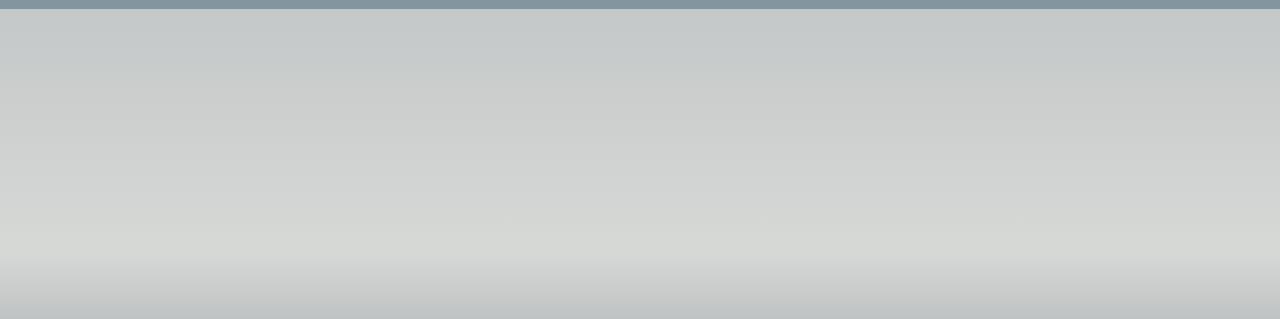
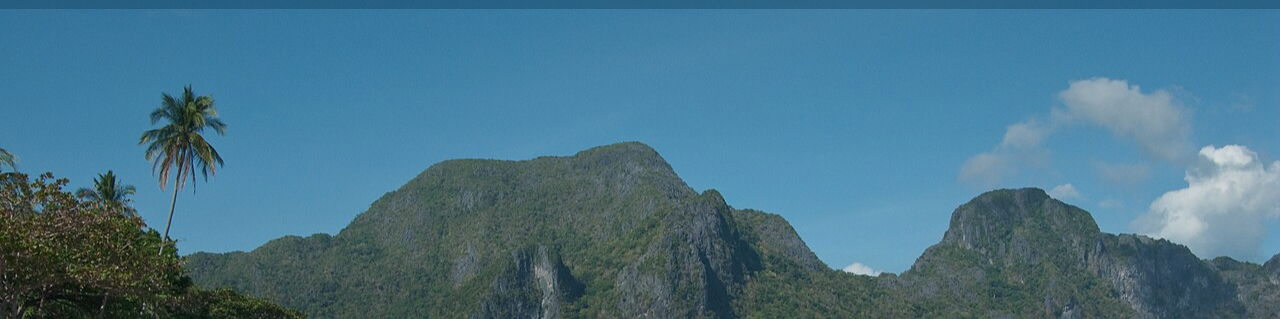
Before and after one commit to EnriqueD16/Landingpage, a plain HTML site: page index.html in a window 1280 px wide. Shown: the part 68-387 px from the top of the page. Drawn offline with nearby package versions, Linux system fonts and the light colour scheme.

Commit message:
Update landpage.css

```diff
--- a/landpage.css
+++ b/landpage.css
@@ -123,7 +123,7 @@ a {
       rgba(9, 32, 48, 0.15) 40%,
       rgba(8, 28, 42, 0.85)
     ),
-    url("image/image\ 1.jpg")center / cover no-repeat;
+    url("img/image1.jpg")center / cover no-repeat;
 }
 
 .hero-content {
```
